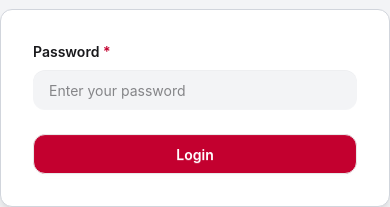
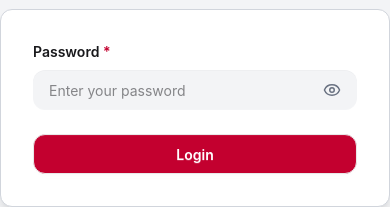
Before and after one commit to Tianbrnl/nissan-system, a React (Vite) app in the folder client/: page /login in a window 390 px wide. Shown: the part 368-575 px from the top of the page. Built offline with nearby package versions, Linux system fonts and the light colour scheme; no server answers.

Commit message:
added a password visibility toggle on mobile

```diff
--- a/client/src/components/ui/Input.jsx
+++ b/client/src/components/ui/Input.jsx
@@ -7,22 +7,30 @@ export default function Input({
     value = '',
     placeholder,
     onChange = () => { },
-    onKeyDown = () => { }
+    onKeyDown = () => { },
+    rightElement = null
 }
 ) {
     return (
         <div>
             {label && <p className="input-label mb-2">{label} {required && <span className="text-nissan-red">*</span>}</p>}
+            <div className="relative">
                 <input
                     type={type}
                     name={name}
                     value={value}
                     placeholder={placeholder}
                     disabled={disabled}
-                className={`${type === 'file' ? 'file-input' : 'input'} w-full`}
+                    className={`${type === 'file' ? 'file-input' : 'input'} w-full ${rightElement ? 'pr-12' : ''}`}
                     onChange={onChange}
                     onKeyDown={onKeyDown}
                 />
+                {rightElement && (
+                    <div className="absolute inset-y-0 right-0 flex items-center pr-3">
+                        {rightElement}
+                    </div>
+                )}
+            </div>
         </div>
     );
 }
--- a/client/src/pages/Login.jsx
+++ b/client/src/pages/Login.jsx
@@ -7,6 +7,7 @@ import { toast } from "react-toastify";
 import { fetchUser, handleLogin } from "../services/userServices";
 import { UserContext } from "../context/AuthProvider";
 import { useContext, useState } from "react";
+import { Eye, EyeOff } from "lucide-react";
 
 export default function Login() {
 
@@ -19,6 +20,7 @@ export default function Login() {
     });
 
     const [errorMessage, setErrorMessage] = useState('');
+    const [showPassword, setShowPassword] = useState(false);
 
     const handleSubmit = async () => {
         try {
@@ -46,10 +48,21 @@ export default function Login() {
                         label="Password"
                         placeholder="Enter your password"
                         name="password"
-                        type="password"
+                        type={showPassword ? "text" : "password"}
                         required={true}
                         value={formData.password}
                         onChange={handleInputChange}
+                        rightElement={
+                            <button
+                                type="button"
+                                onClick={() => setShowPassword((visible) => !visible)}
+                                className="text-gray-500 hover:text-nissan-black active:text-nissan-black p-1"
+                                aria-label={showPassword ? "Hide password" : "Show password"}
+                                aria-pressed={showPassword}
+                            >
+                                {showPassword ? <EyeOff size={18} /> : <Eye size={18} />}
+                            </button>
+                        }
                     />
 
                     {errorMessage &&
```
Lines whose indentation alone changed are shown as unchanged.
